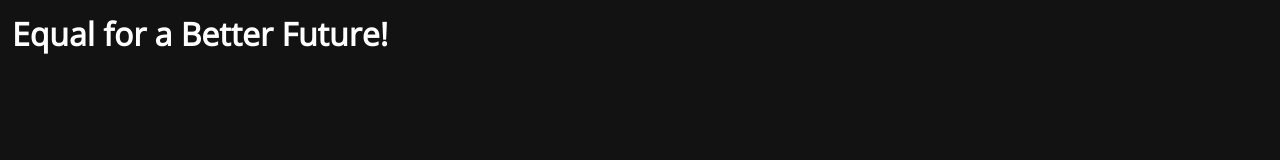
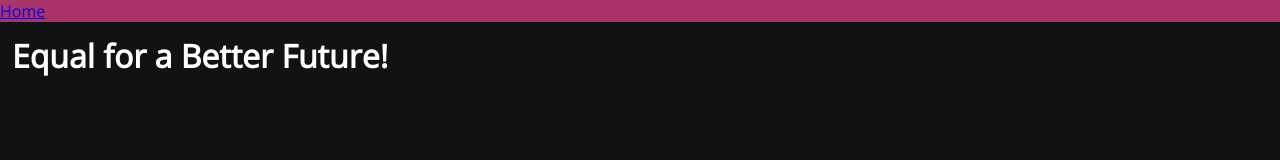
Before and after one commit to VyrixNFPO/PublishNetlify, a plain HTML site: page index.html in a window 1280 px wide. Drawn offline with nearby package versions, Linux system fonts and the light colour scheme.

Commit message:
Update: index, vyrix

```diff
--- a/index.html
+++ b/index.html
@@ -5,6 +5,9 @@
         <link rel="stylesheet" href="vyrix.css">
     </head>
     <body>
+        <div class="nav">
+            <a href="index.html">Home</a>
+        </div>
         <div class="content">
             <h1>Equal for a Better Future!</h1>
         </div>
--- a/vyrix.css
+++ b/vyrix.css
@@ -11,6 +11,10 @@ body {
     color: #FFFFFF;
 }
 
+.nav {
+    background-color: #AA336A;
+}
+
 .content {
     margin: 8px;
     padding: 4px;
```
